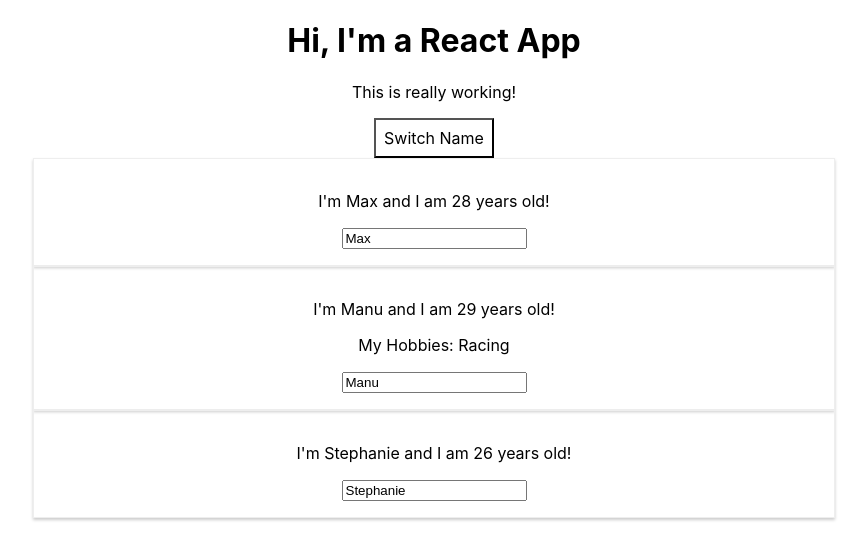
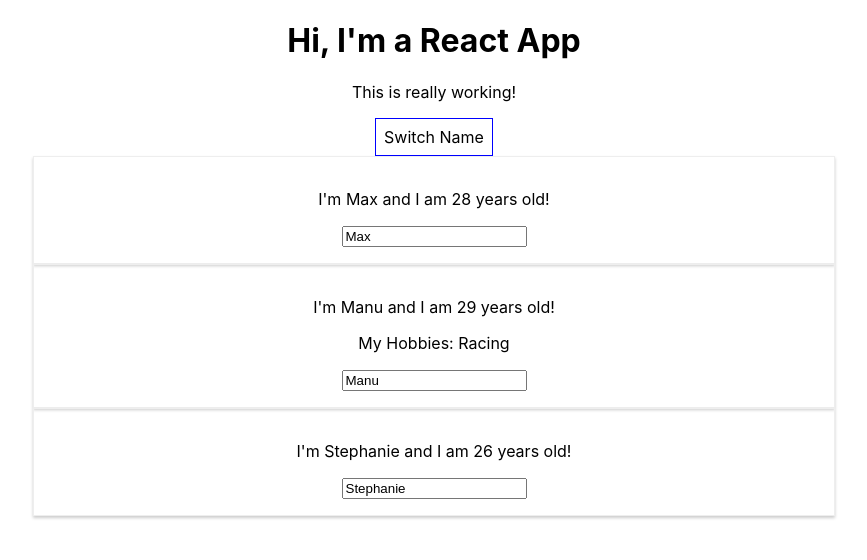
Before and after one commit to rajaashish/react-complete-guide, a React (Create React App) app: page / in a window 1280 px wide. Shown: the top 560 px of the page, without its empty margins (206-1073 px from the left). Built offline with nearby package versions, Linux system fonts and the light colour scheme.

Commit message:
changing button style

```diff
--- a/src/App.js
+++ b/src/App.js
@@ -39,10 +39,11 @@ class App extends Component {
     const style = {
       backgroundColor: 'white',
       font: 'inherit',
-      border: '1x solid blue',
+      border: '1px solid blue',
       padding: '8px',
       cursor: 'pointer'
     }
+
     return (
       <div className='App'>
         <h1>Hi, I'm a React App</h1>
```
